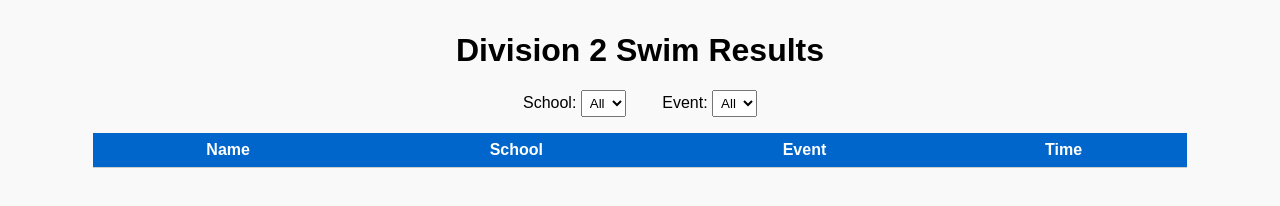
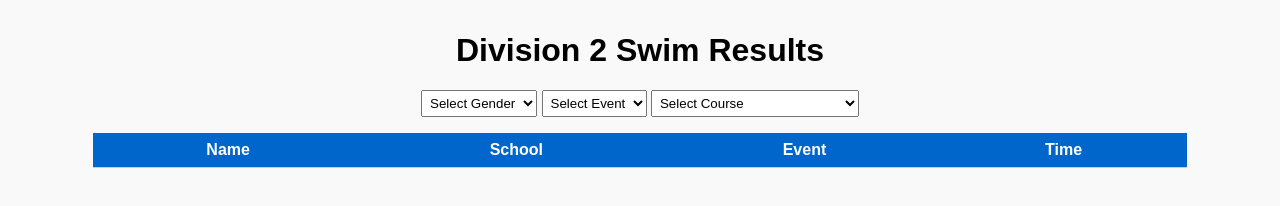
Before and after one commit to starrman73/swim-results-app, a plain HTML site: page frontend/index.html in a window 1280 px wide. Drawn offline with Linux system fonts and the light colour scheme; no server answers.

Commit message:
Update index.html

```diff
--- a/frontend/index.html
+++ b/frontend/index.html
@@ -9,20 +9,35 @@
 <body>
   <h1>Division 2 Swim Results</h1>
 
-  <div class="filters">
-    <label>
-      School:
-      <select id="schoolSelect">
-        <option value="">All</option>
-      </select>
-    </label>
-    <label>
-      Event:
-      <select id="eventSelect">
-        <option value="">All</option>
-      </select>
-    </label>
-  </div>
+<div class="filters">
+  <select id="genderDropdown">
+    <option value="">Select Gender</option>
+    <option value="F">Girls</option>
+    <option value="M">Boys</option>
+    <option value="X">Mixed</option>
+  </select>
+
+  <select id="eventDropdown">
+    <option value="">Select Event</option>
+    <option value="I:A:50">50 Free</option>
+    <option value="I:A:100">100 Free</option>
+    <option value="I:A:200">200 Free</option>
+    <option>500 Free</option>
+    <option>100 Back</option>
+    <option>100 Breast</option>
+    <option>100 Fly</option>
+  </select>
+
+  <select id="courseDropdown">
+    <option value="">Select Course</option>
+    <option value="Y">SC Yards (convert)</option>
+    <option value="YO">SC Yards Only</option>
+    <option value="S">SC Meters (convert)</option>
+    <option value="SO">SC Meters Only</option>
+    <option value="L">Long Course Meters (convert)</option>
+    <option value="LO">Long Course Meters Only</option>
+  </select>
+</div>
 
   <table id="resultsTable">
     <thead>
```
